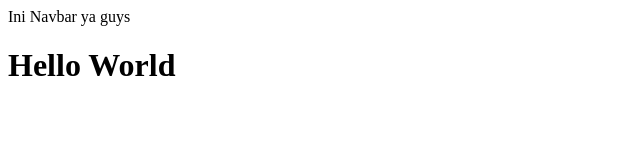
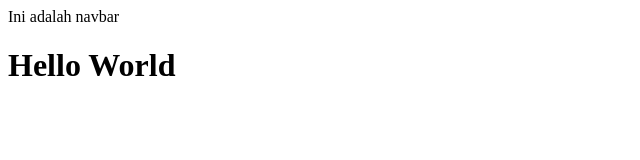
Before and after one commit to openscgg/website-akuh, a plain HTML site: page index.html in a window 1280 px wide. Shown: the full height of the page, 0-640 px from the left. Drawn offline with Linux system fonts and the light colour scheme.

Commit message:
Update index.html

```diff
--- a/index.html
+++ b/index.html
@@ -6,7 +6,7 @@
     <title>Document</title>
   </head>
   <body>
-    <nav>Ini Navbar ya guys</nav>
+    <nav>Ini adalah navbar</nav>
     <h1>Hello World</h1>
   </body>
 </html>
```
